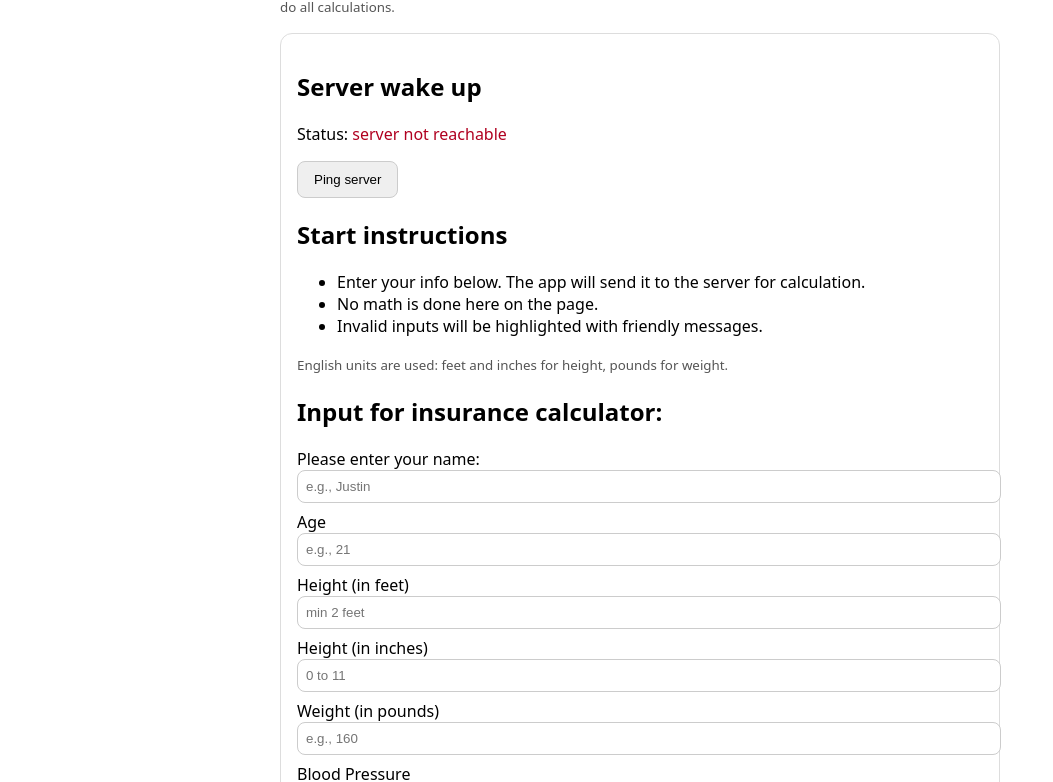
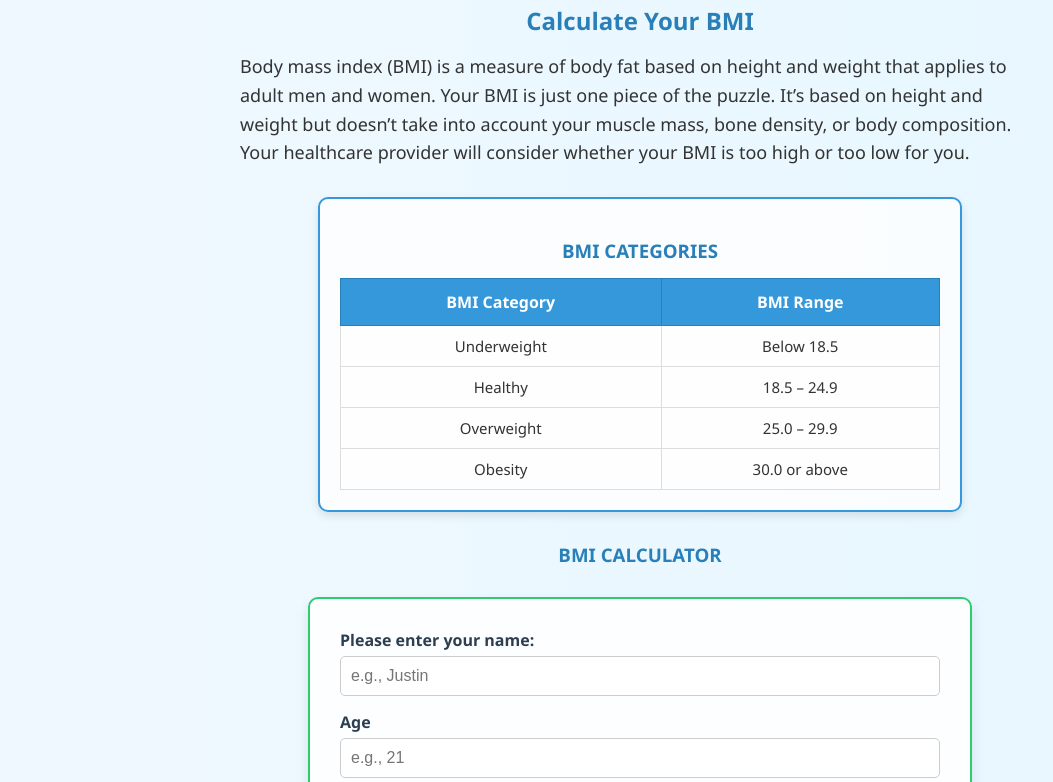
Before and after one commit to SpicyChalupas/Risk-Client-Static, a plain HTML site: page index.html in a window 1280 px wide. Shown: the part 131-913 px from the top of the page, without its empty margins (0-1053 px from the left). Drawn offline with Linux system fonts and the light colour scheme; no server answers.

Commit message:
Add updated index.html and style.css

```diff
--- a/index.html
+++ b/index.html
@@ -1,68 +1,90 @@
-<!doctype html>
+<!DOCTYPE html>
 <html lang="en">
 <head>
-  <meta charset="utf-8"/>
-  <meta name="viewport" content="width=device-width,initial-scale=1"/>
+    <meta charset="UTF-8">
+    <meta name="viewport" content="width=device-width, initial-scale=1.0">
     <title>Health Risk App — Sprint Scaffold</title>
-  <style>
-    body{font-family:system-ui,Segoe UI,Arial;max-width:720px;margin:40px auto;padding:0 16px}
-    header{margin-bottom:16px}
-    .card{border:1px solid #ddd;border-radius:12px;padding:16px;margin:16px 0}
-    button{padding:10px 16px;border-radius:8px;border:1px solid #ccc;cursor:pointer}
-    .ok{color:green} .bad{color:#b00020}
-    label{display:block;margin:8px 0 4px}
-    input{padding:8px;border:1px solid #ccc;border-radius:8px;width:100%}
-    small{color:#555}
-  </style>
-  <link rel="stylesheet" href="main.css">
+    <link rel="stylesheet" href="style.css">
 </head>
 <body>
-  <header>
-    <h1>Health Risk App</h1>
-    <p><small>Requirement note: client asks questions and shows instructions but does not do any calculations. The server will do all calculations.</small></p>
-  </header>
- <div class="card">
-    <h2>Server wake up</h2>
-    <p>Status: <span id="status">not checked</span></p>
-    <button id="ping">Ping server</button>
-    <h2>Start instructions</h2>
-    <ul>
-      <li>Enter your info below. The app will send it to the server for calculation.</li>
-      <li>No math is done here on the page.</li>
-      <li>Invalid inputs will be highlighted with friendly messages.</li>
-    </ul>
-    <p><small>English units are used: feet and inches for height, pounds for weight.</small></p>
-<!-- Get users inputs and information to determine risk calculation -->
-    <h2>Input for insurance calculator:</h2> <!--  // (client does not calculate) -->
+    <img src="bmilogo.png" width="200" height="200" alt="BMI Logo">
+
+    <h1 id="myH1">Health Risk App</h1>
+
+    <h2>Calculate Your BMI</h2>
+    <p>
+        Body mass index (BMI) is a measure of body fat based on height and weight that applies to adult men and women.
+        Your BMI is just one piece of the puzzle.
+        It’s based on height and weight but doesn’t take into account your muscle mass, bone density, or body composition.
+        Your healthcare provider will consider whether your BMI is too high or too low for you.
+    </p>
+
+    <div class="myBCatTable">
+        <h3 class="myBHead">BMI CATEGORIES</h3>
+        <table id="myTable">
+            <tr>
+                <th>BMI Category</th>
+                <th>BMI Range</th>
+            </tr>
+            <tr>
+                <td>Underweight</td>
+                <td>Below 18.5</td>
+            </tr>
+            <tr>
+                <td>Healthy</td>
+                <td>18.5 – 24.9</td>
+            </tr>
+            <tr>
+                <td>Overweight</td>
+                <td>25.0 – 29.9</td>
+            </tr>
+            <tr>
+                <td>Obesity</td>
+                <td>30.0 or above</td>
+            </tr>
+        </table>
+    </div>
+
+    <h3 class="myBHead">BMI CALCULATOR</h3>
+
+
+   <div class="formContainer">
      <label>Please enter your name:
-      <input id = "name" type = "text" placeholder = "e.g., Justin" required/>
+        <input id="name" type="text" placeholder="e.g., Justin" required />
      </label>
+
      <label>Age
-      <input id="age" type = "number" min = "0" placeholder = "e.g., 21" required/>
+        <input id="age" type="number" min="0" placeholder="e.g., 21" required />
      </label>
+
      <label>Height (in feet)
-      <input id="feet" type="number" min="2" placeholder="min 2 feet" required/>
+        <input id="feet" type="number" min="2" placeholder="min 2 feet" required />
      </label>
+
      <label>Height (in inches)
-      <input id="inches" type="number" min="0" max="11" placeholder="0 to 11" required/>
+        <input id="inches" type="number" min="0" max="11" placeholder="0 to 11" required />
      </label>
+
      <label>Weight (in pounds)
-      <input id="pounds" type="number" min="1" placeholder="e.g., 160" required/>
+        <input id="pounds" type="number" min="1" placeholder="e.g., 160" required />
      </label>
+
      <label>Blood Pressure
-      <input id="bloodPressure" type="text" placeholder="e.g., 120/80" required/>
+        <input id="bloodPressure" type="text" placeholder="e.g., 120/80" required />
      </label>
+
      <label>Family History anyone with Diabetes, Cancer, Alzheimers? If so which one:
-      <input id="family" type="text" placeholder="e.g., diabetes, none/no" required/>
+        <input id="family" type="text" placeholder="e.g., diabetes, none/no" required />
      </label>
+
      <label for="message">Review your answers:</label>
-      <textarea id="message" name="message" rows="12" cols="80" placeholder="Verify your answers..."></textarea>
-    </label>
-    <br/>
+     <textarea id="message" name="message" placeholder="Verify your answers..."></textarea>
+
      <button id="calculate">Submit</button>
-<!-- This scaffold only sets up UI and server ping. You will wire this button to Node APIs later. -->
      <p id="result"></p>
    </div>
+
+
    <script src="main.js"></script>
 </body>
 </html>
--- /dev/null
+++ b/style.css
@@ -0,0 +1,135 @@
+
+body {
+    font-family: 'Segoe UI', Tahoma, Geneva, Verdana, sans-serif;
+    background: linear-gradient(to right, #f0f8ff, #e6f7ff);
+    color: #333;
+    padding: 20px;
+    margin: 0;
+}
+
+
+#myH1 {
+    text-align: center;
+    color: #2c3e50;
+    font-size: 36px;
+    margin-bottom: 10px;
+}
+
+h2, .myBHead {
+    text-align: center;
+    color: #2980b9;
+    margin-bottom: 15px;
+}
+
+
+p {
+    max-width: 800px;
+    margin: 0 auto 30px auto;
+    font-size: 18px;
+    line-height: 1.6;
+}
+
+
+.myBCatTable {
+    margin: 30px auto;
+    padding: 20px;
+    border: 2px solid #3498db;
+    border-radius: 10px;
+    background-color: #ffffffcc;
+    width: fit-content;
+    box-shadow: 0 4px 8px rgba(0,0,0,0.1);
+}
+
+
+#myTable {
+    border-collapse: collapse;
+    width: 600px;
+    margin: 0 auto;
+    text-align: center;
+}
+
+#myTable th {
+    background-color: #3498db;
+    color: white;
+    padding: 12px;
+    border: 1px solid #2980b9;
+    font-size: 16px;
+}
+
+#myTable td {
+    border: 1px solid #ddd;
+    padding: 10px;
+    background-color: #fefefe;
+    font-size: 15px;
+}
+
+#myTable tr:nth-child(even) {
+    background-color: #ecf6fc;
+}
+
+
+.formContainer {
+    display: flex;
+    flex-direction: column;
+    align-items: center;
+    background-color: #ffffffdd;
+    border: 2px solid #2ecc71;
+    border-radius: 10px;
+    padding: 30px;
+    width: 600px;
+    max-width: 90%;
+    margin: 30px auto;
+    box-shadow: 0 6px 12px rgba(0,0,0,0.1);
+}
+
+
+.formContainer label {
+    display: flex;
+    flex-direction: column;
+    margin-bottom: 15px;
+    width: 100%;
+    color: #2c3e50;
+    font-weight: bold;
+}
+
+.formContainer input,
+.formContainer textarea {
+    padding: 10px;
+    font-size: 16px;
+    margin-top: 5px;
+    border: 1px solid #ccc;
+    border-radius: 5px;
+    transition: border-color 0.3s;
+}
+
+.formContainer input:focus,
+.formContainer textarea:focus {
+    border-color: #2ecc71;
+    outline: none;
+}
+
+
+button#calculate {
+    background-color: #2ecc71;
+    color: white;
+    font-size: 16px;
+    padding: 12px 25px;
+    border: none;
+    border-radius: 6px;
+    cursor: pointer;
+    margin-top: 10px;
+    transition: background-color 0.3s;
+}
+
+button#calculate:hover {
+    background-color: #27ae60;
+}
+
+
+#result {
+    margin-top: 20px;
+    font-size: 18px;
+    color: #e74c3c;
+    font-weight: bold;
+    text-align: center;
+}
```
Lines whose indentation alone changed are shown as unchanged.
